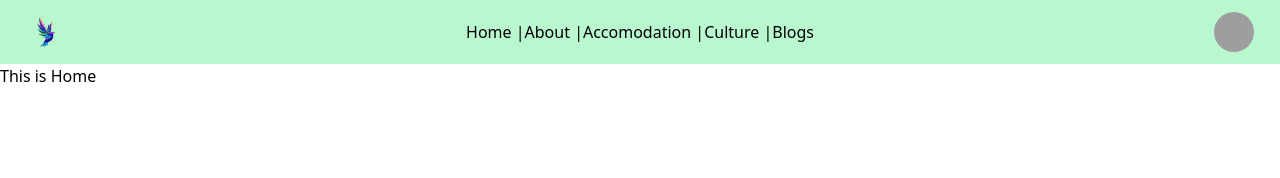
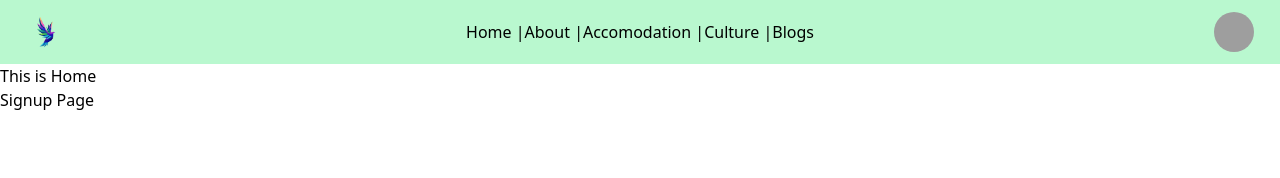
Before and after one commit to prerna1233/Paid-Project, a React (Vite) app: page / in a window 1280 px wide. Shown: the top 178 px of the page. Built offline with nearby package versions, Linux system fonts and the light colour scheme; grey boxes are pictures that could not be loaded.

Commit message:
Signup feature added

```diff
--- a/src/App.jsx
+++ b/src/App.jsx
@@ -2,12 +2,14 @@ import React from 'react'
 import "./App.css";
 import Navbar from './Components/Navbar/Navbar';
 import Approutes from './Routes/Approutes';
+import Signup from './Components/Signup/Signup';
 
 export default function App() {
   return (
    <>
    <Navbar />
    <Approutes />
+   <Signup />
    </>
   )
 }
--- /dev/null
+++ b/src/Components/Signup/Signup.jsx
@@ -0,0 +1,10 @@
+import React from 'react'
+
+export default function Signup() {
+  return (
+    <div>
+        <p>Signup Page</p>
+
+    </div>
+  )
+}
--- a/src/Routes/Approutes.jsx
+++ b/src/Routes/Approutes.jsx
@@ -4,13 +4,16 @@ import About from '../Pages/About/About.jsx'
 import Accomodation from '../Pages/Accomodation/Accomodation.jsx'
 import Culture from '../Pages/Culture/Culture.jsx'
 import Blogs from '../Pages/Blogs/Blogs.jsx'
+import Signup  from '../Components/Signup/Signup.jsx'
 import { Routes, Route } from 'react-router-dom'
 
 export default function Approutes() {
   return (
     <>
      <Routes>
+
         <Route path='/' element={<Home />} />
+        <Route path='./Signup' element={<Signup/>}/>
         <Route path='/About' element={<About />} />
         <Route path='/Accomodation' element={<Accomodation />} />
         <Route path='/Culture' element={<Culture />} />
```
Also changed, not shown: src/Components/Signup/Signup.style.css (added).
